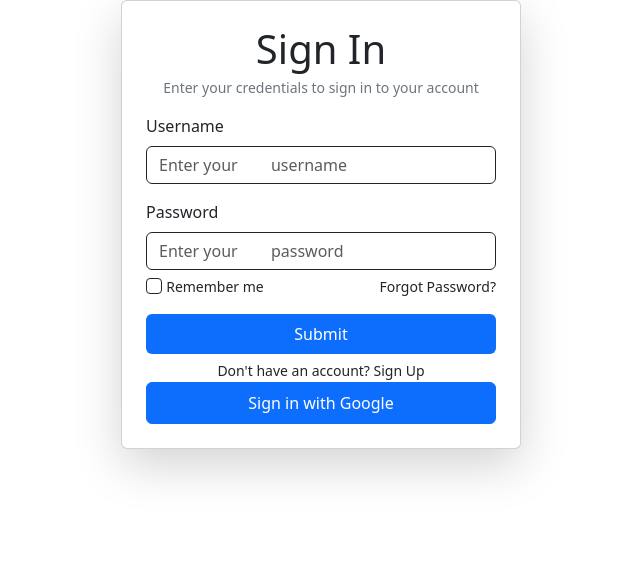
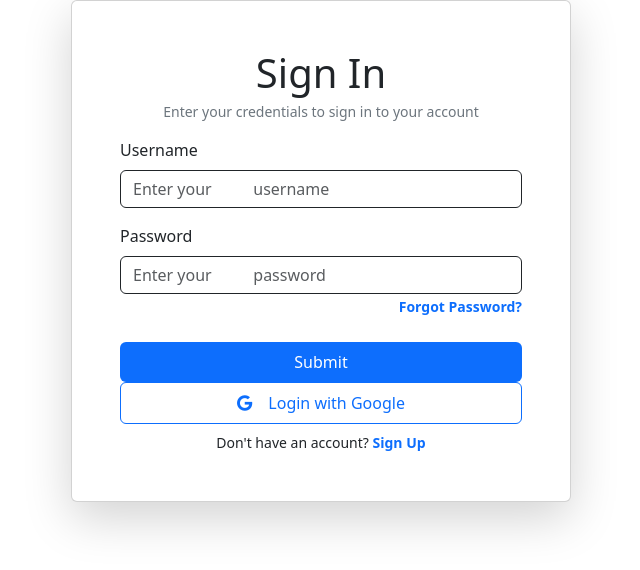
Before and after one commit to ilhye/IDentity-All-around-ID, a Flask app: template app/auth/templates/login.html in a window 1280 px wide. Shown: the top 570 px of the page, without its empty margins (319-959 px from the left). Run offline with Flask 3, Linux system fonts and the light colour scheme; the template is opened without the code that fills it, so the values that code supplies are empty, except form fields; form fields are guessed from the names that the template uses.

Commit message:
fix register ui

```diff
--- a/app/auth/static/register.css
+++ b/app/auth/static/register.css
@@ -2,7 +2,7 @@
   position: relative;
   height: 1px;
   width: 100%;
-  margin: 50px 0;
+  margin: 30px 0;
   background-color: #d4d4d4;
 }
 
--- a/app/auth/templates/login.html
+++ b/app/auth/templates/login.html
@@ -4,60 +4,54 @@
 {% endblock %}
 {% block body %}
 <div class="login d-flex justify-content-center align-items-center">
-  <div class="card p-4 shadow-lg bg-body rounded" style="width: 400px">
+  <div class="card p-5 shadow-lg bg-body rounded" style="width: 500px">
     <h1 class="text-center mb-1">Sign In</h1>
-    <small class="text-center d-block text-secondary">
+    <p class="text-center text-secondary small">
       Enter your credentials to sign in to your account
-    </small>
+    </p>
     <form action="" method="post" novalidate>
       {{ form.hidden_tag() }}
 
-        <p id="speak-1" class="text-white d-none">Please enter you username and password</p>
-
-      <div class="mb-3 w-100 mt-3">
-        {{ form.username.label(class="form-label", for="username")}} {{
-        form.username (class="form-control border border-dark" + (" is-invalid"
+      <div class="row">
+        <div class="col-md-12 mb-3">
+          {{ form.username.label(class="form-label", for="username")}} <br>
+          {{form.username (class="form-control border border-dark" + (" is-invalid"
           if form.username.errors else ""), id="username", placeholder="Enter your
           username")}} {% for error in form.username.errors %}
           <div class="invalid-feedback d-block">* {{error}}</div>
           {%endfor%}
         </div>
-      <div class="mb-1">
-        {{ form.password.label(class="form-label", for="password")}} {{
-        form.password (class="form-control border border-dark" + (" is-invalid"
+        <div class="col-md-12">
+          {{ form.password.label(class="form-label", for="password")}} <br>
+          {{ form.password (class="form-control border border-dark" + (" is-invalid"
           if form.password.errors else ""), id="password", placeholder="Enter your
-        password")}} {% for error in form.password.errors %}
+          password") }} {% for error in form.password.errors %}
           <div class="invalid-feedback d-block">* {{error}}</div>
           {%endfor%}
         </div>
-      <div class="row mb-2">
-        <div class="col">
-          {{form.remember_me (class="form-check-input border border-dark",
-          id="remember-password")}} {{form.remember_me.label
-          (class="form-check-label small")}}
-        </div>
-        <div class="col text-end">
+        <div class="col-md-12 text-end  mb-3">
           <a
             href="{{ url_for('auth.forgot_password')}}"
-            class="text-decoration-none small text-body"
+            class="text-decoration-none small text-primary fw-bold"
             >Forgot Password?</a
           >
         </div>
+        <div class="col-md-12">
+          {{form.submit(class="btn btn-primary mt-2 p-2 w-100 border-0")}}
         </div>
-      {{form.submit(class="btn btn-primary mt-2 p-2 w-100 border-0")}}
-      <div class="text-center mt-1">
-        <a
-          href="{{url_for('auth.gen_register')}}"
-          class="text-decoration-none small text-body"
-        >
-          Don't have an account? <span>Sign Up</span>
-        </a>
+        <div class="col-md-12">
+          <div class="line text-secondary small"></div>
         </div>
-      <div class="line text-secondary"></div>
-      <button id="google-sign-in" class="btn btn-primary rounded p-2 w-100" type="button">
-        Sign in with Google
+        <div class="col-md-12">
+          <button type="button" class="btn btn-outline-primary rounded p-2 w-100 m-auto" type="button">
+            <i class="fa-brands fa-google me-3"></i>Login with Google
+        </button>
+        </div>
+        <a href="{{url_for('auth.register')}}" class="small text-decoration-none text-dark text-center mt-2">Don't have an account? <span class="fw-bold text-primary">Sign Up</span></a>
+      </div>
     </form>
   </div>
+  <p id="speak-1" class="text-white d-none">Please enter you username and password</p>
 </div>
 {% endblock %}
 {% block scripts %}
```
Also changed, not shown: app/auth/routes.py (+27 -0 lines), app/auth/templates/register-template.html (+21 -97 lines), app/auth/templates/register.html (added, +37 -0 lines). Lines whose indentation alone changed are shown as unchanged.
